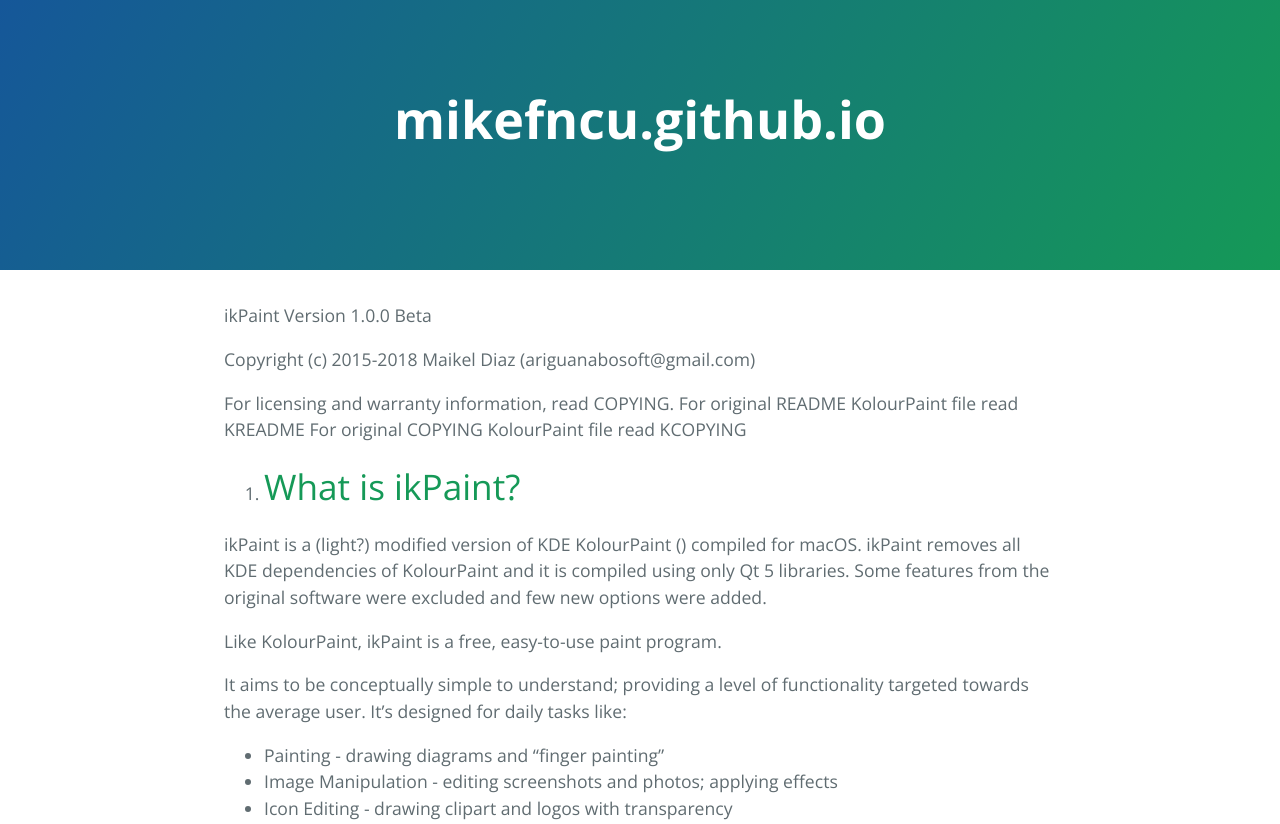
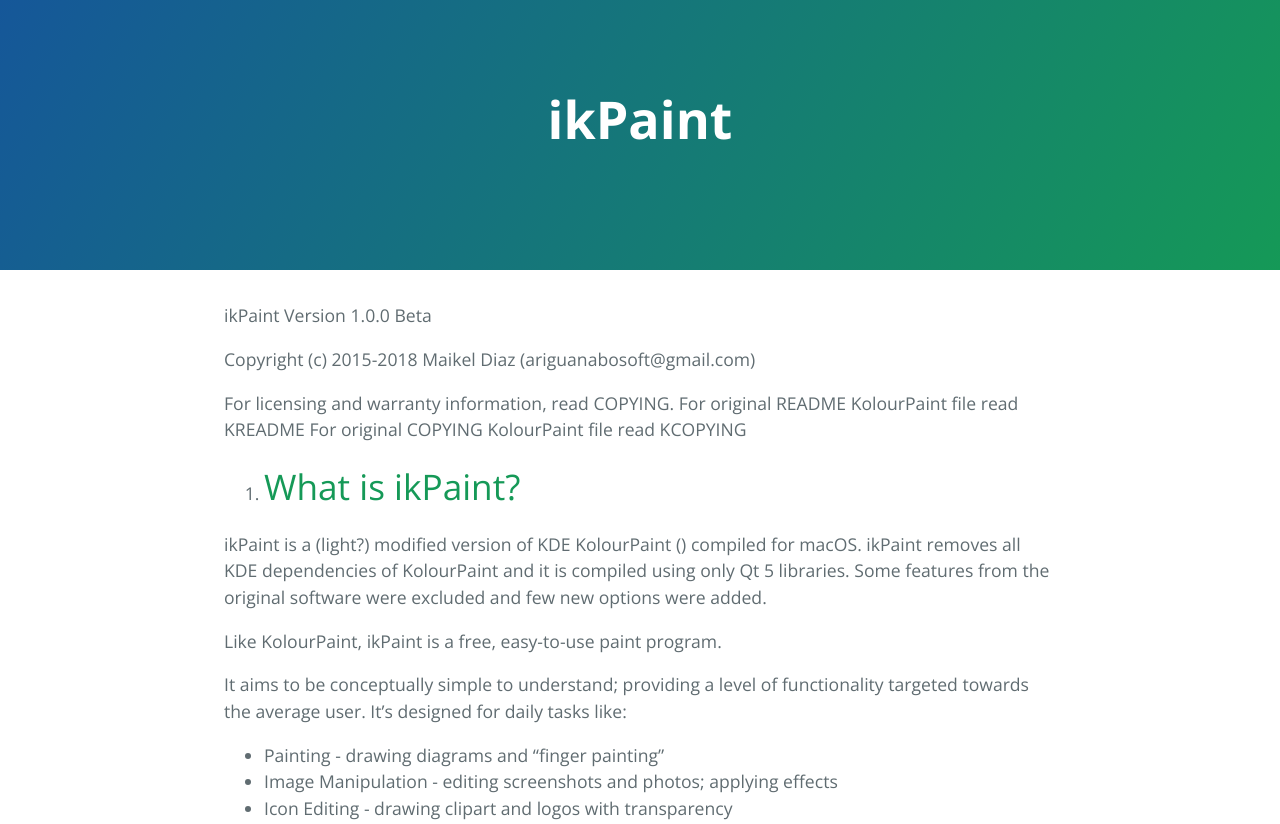
Before and after one commit to mikefncu/mikefncu.github.io, a plain HTML site: page ikPaint/index.html in a window 1280 px wide. Shown: the top 824 px of the page. Drawn offline with nearby package versions, Linux system fonts and the light colour scheme; files that its build step writes are made by us from their sources.

Commit message:
Update index.html

```diff
--- a/ikPaint/index.html
+++ b/ikPaint/index.html
@@ -4,14 +4,14 @@
     <meta charset="UTF-8">
 
 <!-- Begin Jekyll SEO tag v2.3.0 -->
-<title>mikefncu.github.io</title>
-<meta property="og:title" content="mikefncu.github.io" />
+<title>ikPaint Web-site</title>
+<meta property="og:title" content="ikPaint" />
 <meta property="og:locale" content="en_US" />
-<link rel="canonical" href="https://mikefncu.github.io/" />
-<meta property="og:url" content="https://mikefncu.github.io/" />
+<link rel="canonical" href="https://mikefncu.github.io/ikPaint/" />
+<meta property="og:url" content="https://mikefncu.github.io/ikPaint" />
 <meta property="og:site_name" content="mikefncu.github.io" />
 <script type="application/ld+json">
-{"name":"mikefncu.github.io","description":null,"author":null,"@type":"WebSite","url":"https://mikefncu.github.io/","image":null,"publisher":null,"headline":"mikefncu.github.io","dateModified":null,"datePublished":null,"sameAs":null,"mainEntityOfPage":null,"@context":"http://schema.org"}</script>
+{"name":"mikefncu.github.io","description":null,"author":null,"@type":"WebSite","url":"https://mikefncu.github.io/ikPaint","image":null,"publisher":null,"headline":"mikefncu.github.io","dateModified":null,"datePublished":null,"sameAs":null,"mainEntityOfPage":null,"@context":"http://schema.org"}</script>
 <!-- End Jekyll SEO tag -->
 
     <meta name="description" content=""/>
@@ -22,7 +22,7 @@
   </head>
   <body>
     <section class="page-header">
-      <h1 class="project-name">mikefncu.github.io</h1>
+      <h1 class="project-name">ikPaint</h1>
       <h2 class="project-tagline"></h2>
 
 
```
